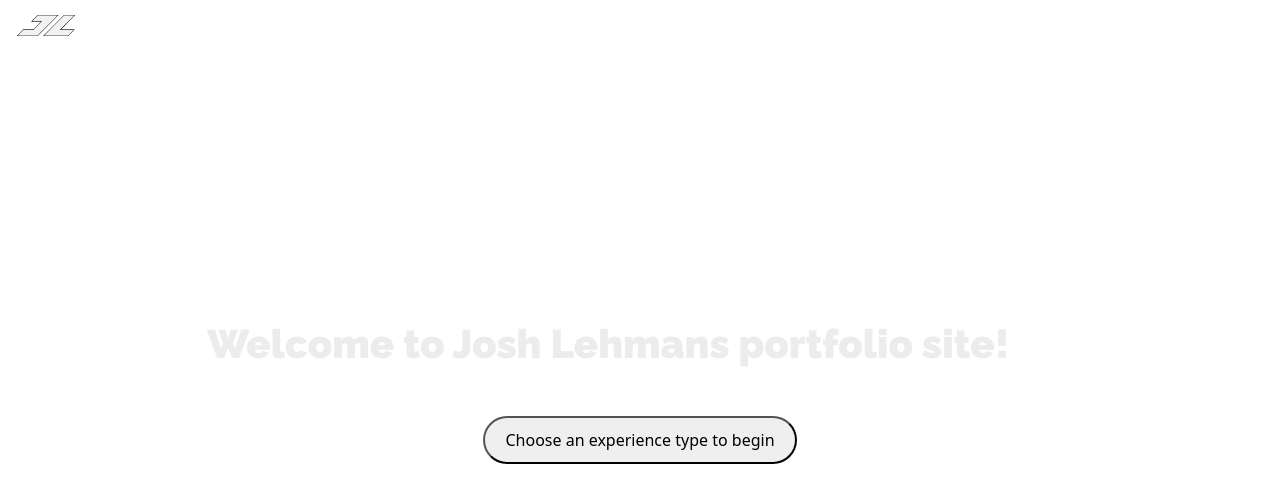
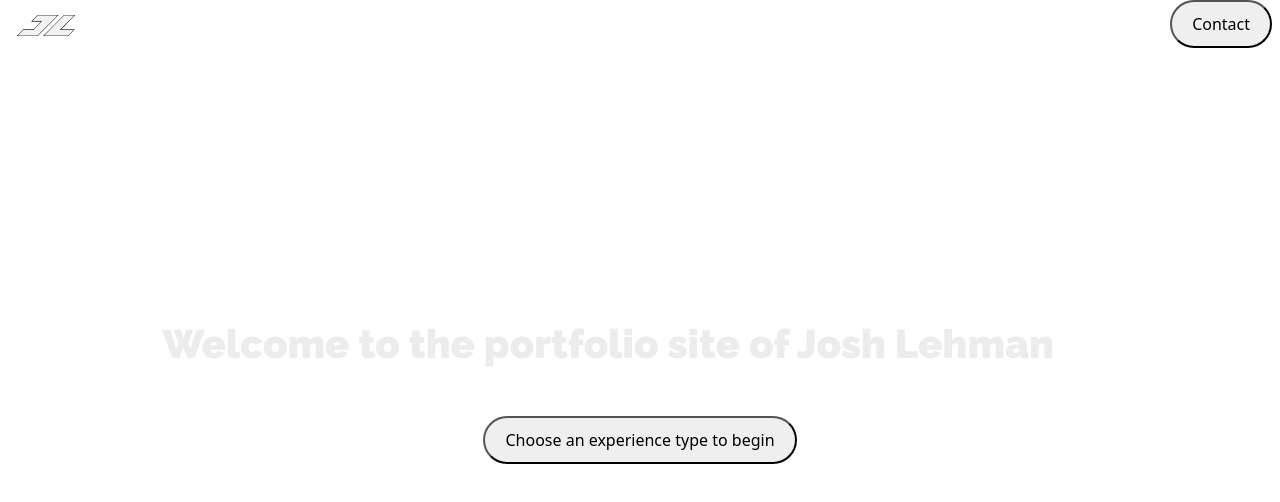
Before and after one commit to joshl26/portfolio-2023, a React (Create React App) app: page / in a window 1280 px wide. Shown: the top 502 px of the page. Built offline with nearby package versions, Linux system fonts and the light colour scheme; a web font is replaced by a local one.

Commit message:
style-updates

```diff
--- a/src/App.jsx
+++ b/src/App.jsx
@@ -33,7 +33,6 @@ function App() {
   const [landingPage, setLandingPage] = useState(true);
   const [chooseYourExperience, setChooseYourExperience] = useState(false);
   const [experience, setExperience] = useState();
-
   const [menuClicked, setMenuClicked] = useState(false);
 
   const hamburgerMenuClicked = () => {
@@ -62,10 +61,16 @@ function App() {
       breakpoints={["xxxl", "xxl", "xl", "lg", "md", "sm", "xs", "xxs"]}
       minBreakpoint="xxs"
     >
-      <ResponsiveHeader
-        hamburgerMenuClicked={hamburgerMenuClicked}
-        menuClicked={menuClicked}
-      />
+      {experience !== "interactive" ? (
+        <ResponsiveHeader
+          hamburgerMenuClicked={hamburgerMenuClicked}
+          menuClicked={menuClicked}
+          experience={experience}
+          chooseYourExperience={chooseYourExperience}
+        />
+      ) : (
+        ""
+      )}
 
       {menuClicked ? <ResponsiveMenu /> : ""}
 
--- a/src/components/ChooseYourExperience.jsx
+++ b/src/components/ChooseYourExperience.jsx
@@ -6,6 +6,7 @@ import "./ChooseYourExperience.css";
 const ChooseYourExperience = ({ colorMode, setExperienceChangeHandler }) => {
   const refOne = useRef();
   const refTwo = useRef();
+  const refThree = useRef();
 
   const CURSOR_CLASS_NAME = "custom-type-animation-cursor";
   const [animatedCursorOne, setAnimatedCursorOne] = useState(true);
@@ -30,7 +31,7 @@ const ChooseYourExperience = ({ colorMode, setExperienceChangeHandler }) => {
             className={CURSOR_CLASS_NAME}
             sequence={[
               1250,
-              "Choose your experience:",
+              "Select your preference:",
               100,
               (el) => {
                 setAnimatedCursorOne(false);
@@ -124,7 +125,7 @@ const ChooseYourExperience = ({ colorMode, setExperienceChangeHandler }) => {
           <Row onClick={() => setExperienceChangeHandler("interactive")}>
             <TypeAnimation
               speed={100}
-              ref={refTwo}
+              ref={refThree}
               cursor={false}
               style={{
                 color: animatedFontStyleColor,
--- a/src/components/LandingPage.jsx
+++ b/src/components/LandingPage.jsx
@@ -11,7 +11,7 @@ const LandingPage = ({ chooseExperienceChangeHandler }) => {
       <div className="landing-container">
         <Col>
           <h1 className="landing-header">
-            Welcome to Josh Lehmans portfolio site!
+            Welcome to the portfolio site of Josh Lehman
           </h1>
         </Col>
         <div className="spacer"></div>
--- a/src/components/ResponsiveHeader.css
+++ b/src/components/ResponsiveHeader.css
@@ -15,6 +15,13 @@
 .header-hero-image {
   height: 100%;
   width: auto;
+  -webkit-transition: -webkit-transform 5.33s;
+  transition: transform 5.33s; /* Animate the transform properties */
+}
+
+.header-hero-image:hover {
+  -webkit-transform: rotateY(90deg);
+  transform: rotateY(90deg);
 }
 
 .hamburger-container {
--- a/src/components/ResponsiveHeader.jsx
+++ b/src/components/ResponsiveHeader.jsx
@@ -1,10 +1,15 @@
 import React from "react";
-import { Col, Image, Nav, Row } from "react-bootstrap";
+import { Col, Image, Row } from "react-bootstrap";
 import "./ResponsiveHeader.css";
 import JLIconSmall from "../data/images/JL_Icon_Small.png";
-import { useState } from "react";
+import RoundButton from "./RoundButton";
 
-const ResponsiveHeader = ({ menuClicked, hamburgerMenuClicked }) => {
+const ResponsiveHeader = ({
+  menuClicked,
+  hamburgerMenuClicked,
+  experience,
+  chooseYourExperience,
+}) => {
   var hamburgerMenuStyle = menuClicked ? "is-active" : "";
 
   return (
@@ -24,6 +29,7 @@ const ResponsiveHeader = ({ menuClicked, hamburgerMenuClicked }) => {
           </Col>
           <Col></Col>
           <Col>
+            {experience && experience !== "interactive" ? (
               <div className="hamburger-container">
                 <div
                   onClick={hamburgerMenuClicked}
@@ -34,6 +40,18 @@ const ResponsiveHeader = ({ menuClicked, hamburgerMenuClicked }) => {
                   </div>
                 </div>
               </div>
+            ) : !chooseYourExperience ? (
+              <div className="hamburger-container">
+                <RoundButton
+                  href={"/contact"}
+                  buttonClass="round-button"
+                  buttonText={"Contact"}
+                  clickHandler={() => {}}
+                />
+              </div>
+            ) : (
+              ""
+            )}
           </Col>
         </Row>
       </div>
```
Lines whose indentation alone changed are shown as unchanged.
